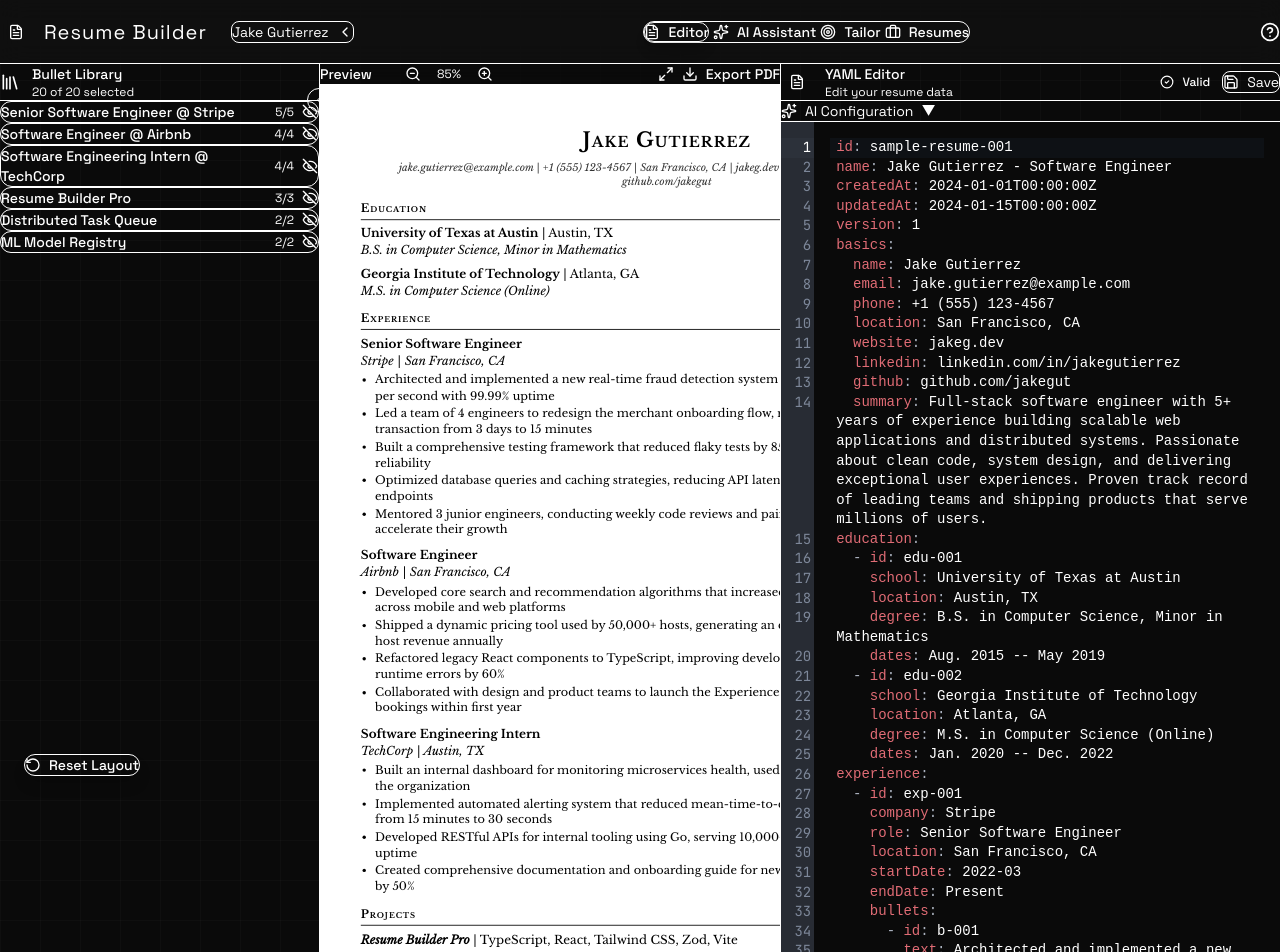
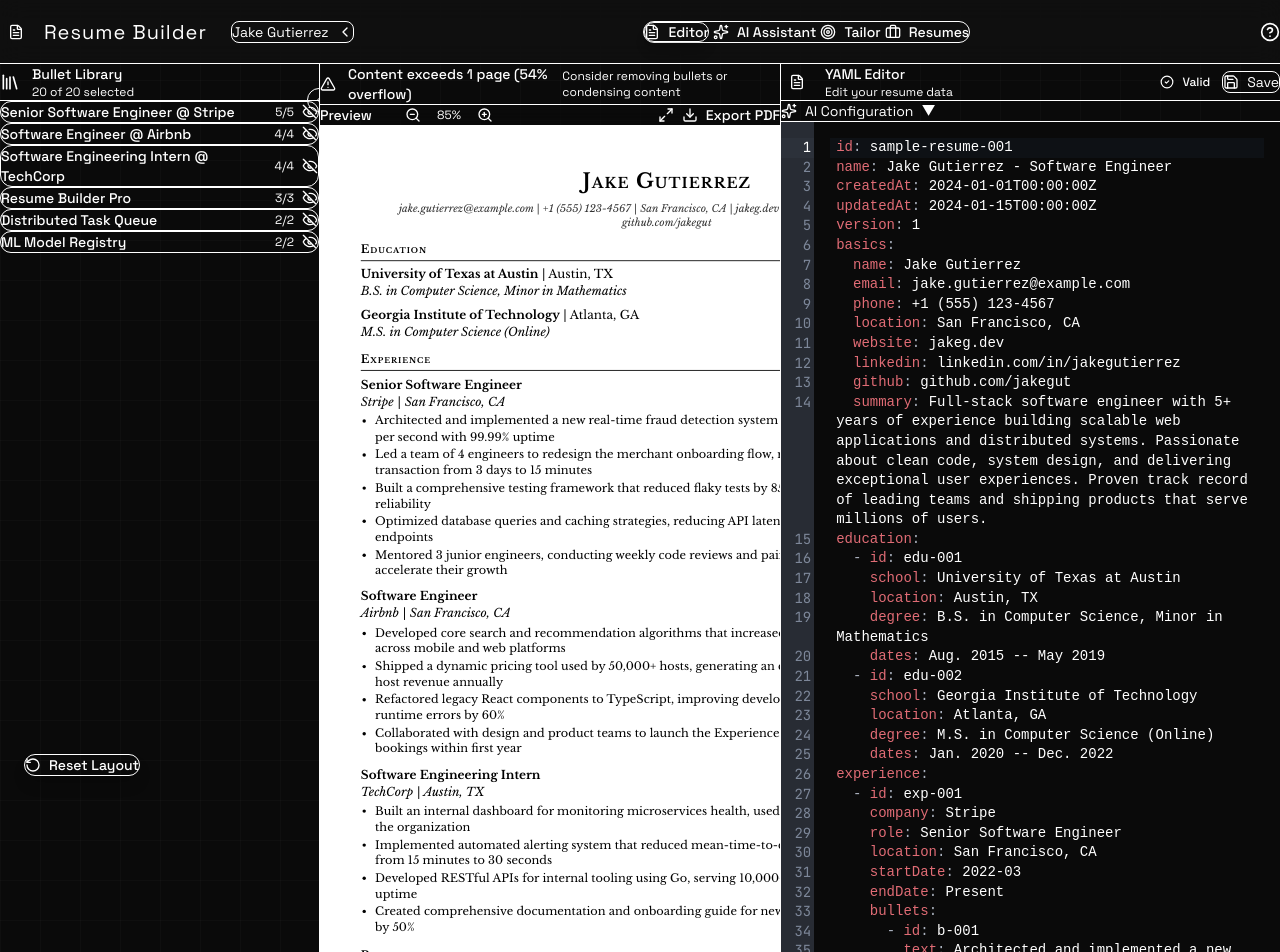
Before and after one commit to Aureliusf/ResumeQuiver, a React (Vite) app: page / in a window 1280 px wide. Shown: the top 952 px of the page. Built offline with nearby package versions, Linux system fonts and the light colour scheme; what @react-pdf/renderer would draw is missing.

Commit message:
Added 1 page limit and alert message

```diff
--- a/src/components/layout/preview-panel.tsx
+++ b/src/components/layout/preview-panel.tsx
@@ -1,20 +1,46 @@
-import { memo, useState, useRef } from 'react';
-import { ZoomIn, ZoomOut, Maximize2, Download, RefreshCw } from 'lucide-react';
+import { memo, useState, useRef, useEffect } from 'react';
+import { ZoomIn, ZoomOut, Maximize2, Download, RefreshCw, AlertTriangle } from 'lucide-react';
 import { ResumePreview } from '@/components/preview/resume-preview';
 import { useResume } from '@/contexts/resume-context';
 import { generatePDF, downloadPDF, getPDFFilename } from '@/lib/pdf-export';
 import { LoadingSpinner } from '@/components/ui/loading-spinner';
 import { showSuccessToast, showErrorToast } from '@/lib/toast';
 
+// US Letter page height in pixels (11 inches - margins)
+// Standard margin is 0.5in, so content area is 10 inches = 960px
+const PAGE_HEIGHT = 10 * 96; // 960px
+
 function PreviewPanelComponent() {
   const { resume, isValid } = useResume();
   const [zoom, setZoom] = useState(0.85);
   const [isGenerating, setIsGenerating] = useState(false);
   const [isFullscreen, setIsFullscreen] = useState(false);
+  const [contentHeight, setContentHeight] = useState(0);
   const containerRef = useRef<HTMLDivElement>(null);
+  const resumeRef = useRef<HTMLDivElement>(null);
 
   const handleZoomIn = () => setZoom(prev => Math.min(prev + 0.1, 1.5));
   const handleZoomOut = () => setZoom(prev => Math.max(prev - 0.1, 0.5));
+
+  // Measure content height
+  useEffect(() => {
+    if (!resumeRef.current) return;
+
+    const measureHeight = () => {
+      if (resumeRef.current) {
+        setContentHeight(resumeRef.current.scrollHeight);
+      }
+    };
+
+    // Measure on mount and when resume changes
+    measureHeight();
+
+    // Use ResizeObserver to track height changes
+    const observer = new ResizeObserver(measureHeight);
+    observer.observe(resumeRef.current);
+
+    return () => observer.disconnect();
+  }, [resume]);
 
   const handleGeneratePDF = async () => {
     if (!resume || !isValid) return;
@@ -37,6 +63,11 @@
     setIsFullscreen(!isFullscreen);
   };
 
+  // Check if content exceeds 1 page
+  const isOverOnePage = contentHeight > PAGE_HEIGHT;
+  const overflowAmount = Math.max(0, contentHeight - PAGE_HEIGHT);
+  const overflowPercentage = Math.round((overflowAmount / PAGE_HEIGHT) * 100);
+
   if (!resume) {
     return (
       <div className="flex-1 flex items-center justify-center bg-df-primary">
@@ -55,6 +86,7 @@
   const baseHeight = 11 * 96; // 1056px at 96 DPI
   const scaledWidth = baseWidth * zoom;
   const scaledHeight = baseHeight * zoom;
+  const pageBreakPosition = (PAGE_HEIGHT / baseHeight) * scaledHeight;
 
   return (
     <div
@@ -63,6 +95,19 @@
         isFullscreen ? 'fixed inset-0 z-50' : ''
       }`}
     >
+      {/* Page Limit Warning Banner */}
+      {isOverOnePage && (
+        <div className="px-6 py-2 bg-df-accent-red/10 border-b border-df-accent-red/30 flex items-center gap-3 flex-shrink-0">
+          <AlertTriangle className="w-4 h-4 text-df-accent-red flex-shrink-0" />
+          <span className="text-sm text-df-accent-red font-medium">
+            Content exceeds 1 page ({overflowPercentage}% overflow)
+          </span>
+          <span className="text-xs text-df-text-muted ml-auto">
+            Consider removing bullets or condensing content
+          </span>
+        </div>
+      )}
+
       {/* Toolbar */}
       <div className="flex items-center justify-between px-6 py-3 border-b border-df-border bg-df-surface/50 backdrop-blur flex-shrink-0">
         <div className="flex items-center gap-4">
@@ -122,6 +167,18 @@
             maxWidth: '100%',
           }}
         >
+          {/* Page break indicator line */}
+          {isOverOnePage && (
+            <div
+              className="absolute left-0 right-0 border-t-2 border-dashed border-df-accent-red/50 z-10 pointer-events-none"
+              style={{ top: `${pageBreakPosition}px` }}
+            >
+              <span className="absolute -top-5 right-0 text-xs text-df-accent-red bg-df-primary px-2 py-0.5 rounded">
+                Page 1 limit
+              </span>
+            </div>
+          )}
+
           <div
             className="origin-top-left"
             style={{
@@ -131,7 +188,7 @@
               transformOrigin: 'top left',
             }}
           >
-            <ResumePreview />
+            <ResumePreview ref={resumeRef} />
           </div>
         </div>
       </div>
@@ -143,6 +200,13 @@
             <span className={`w-2 h-2 rounded-full ${isValid ? 'bg-df-accent-green status-dot' : 'bg-df-accent-red'}`} />
             {isValid ? 'Valid' : 'Invalid'} YAML
           </span>
+          <span className="text-df-text-muted">
+            {isOverOnePage ? (
+              <span className="text-df-accent-red">{Math.round(contentHeight / 96 * 10) / 10}" / 10"</span>
+            ) : (
+              <span>{Math.round(contentHeight / 96 * 10) / 10}" / 10"</span>
+            )}
+          </span>
         </div>
         <span>Resume will be exported as PDF</span>
       </div>
--- a/src/components/preview/resume-preview.tsx
+++ b/src/components/preview/resume-preview.tsx
@@ -1,8 +1,9 @@
 import { useResume } from '@/contexts/resume-context';
 import { formatDateRange } from '@/lib/date-utils';
+import { forwardRef } from 'react';
 import '@/styles/resume.css';
 
-export function ResumePreview() {
+export const ResumePreview = forwardRef<HTMLDivElement>((_, ref) => {
   const { resume, selectedBullets } = useResume();
 
   if (!resume) {
@@ -28,7 +29,7 @@
   if (resume.basics.github) contactItems.push(resume.basics.github);
 
   return (
-    <div className="resume-paper resume-paper-preview">
+    <div ref={ref} className="resume-paper resume-paper-preview">
       {/* Header */}
       <header className="resume-header">
         <h1 className="resume-name">{resume.basics.name}</h1>
@@ -141,4 +142,6 @@
       )}
     </div>
   );
-}
+});
+
+ResumePreview.displayName = 'ResumePreview';
```
